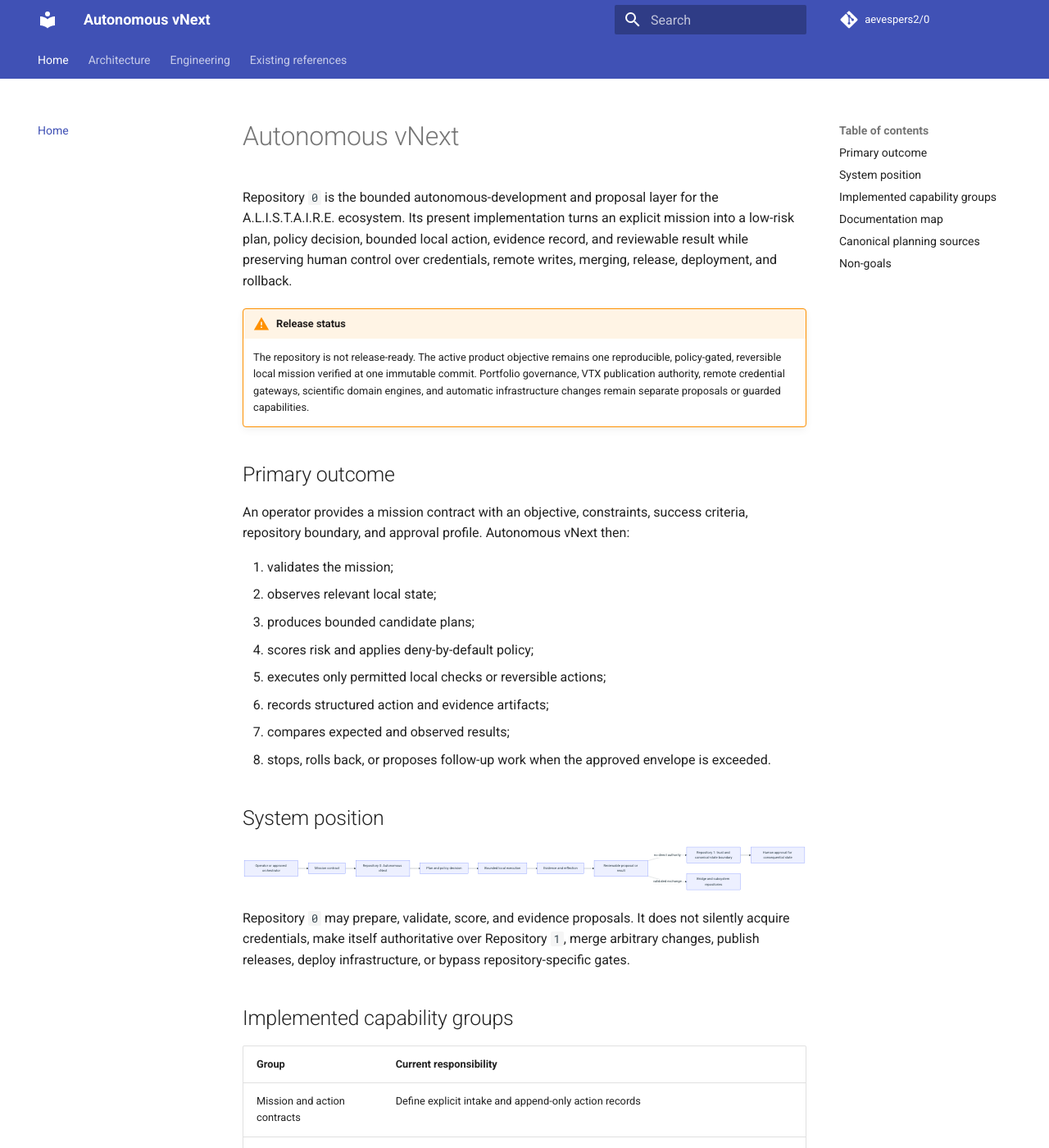
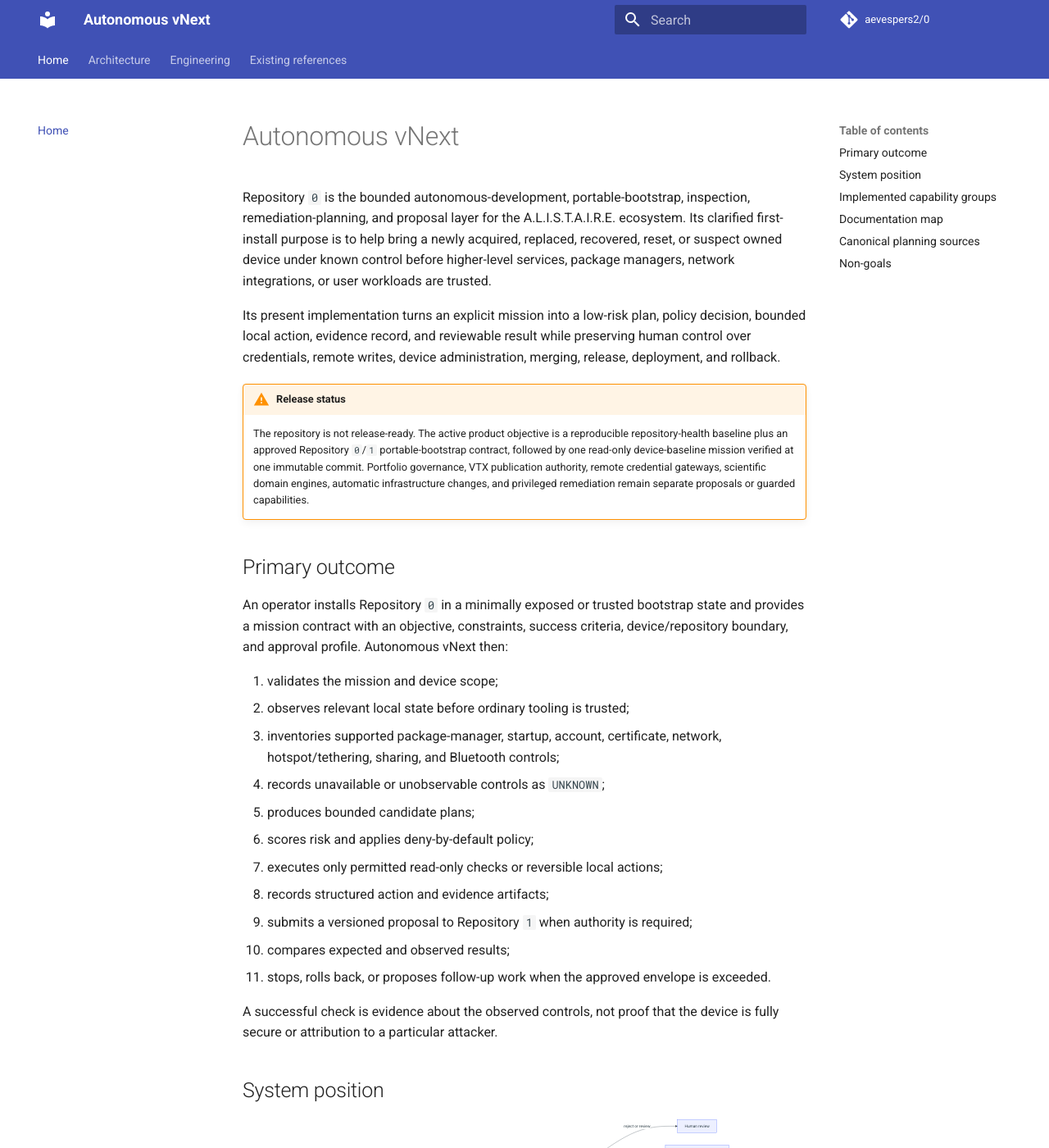
Before and after one commit to aevespers2/0, an MkDocs documentation site: the page built from docs/index.md, in a window 1280 px wide and 1400 px high. Shown: the whole window at 82% size. Built offline with MkDocs 1.6.1 and Material for MkDocs 9.7.7, drawn with Linux system fonts in a browser that asks for light colours; comment, search, counter and statistics services are not loaded; some of the changed text lies outside the part shown.

Commit message:
docs: foreground portable bootstrap purpose

````diff
--- a/docs/index.md
+++ b/docs/index.md
@@ -1,39 +1,46 @@
 # Autonomous vNext
 
-Repository `0` is the bounded autonomous-development and proposal layer for the A.L.I.S.T.A.I.R.E. ecosystem. Its present implementation turns an explicit mission into a low-risk plan, policy decision, bounded local action, evidence record, and reviewable result while preserving human control over credentials, remote writes, merging, release, deployment, and rollback.
+Repository `0` is the bounded autonomous-development, portable-bootstrap, inspection, remediation-planning, and proposal layer for the A.L.I.S.T.A.I.R.E. ecosystem. Its clarified first-install purpose is to help bring a newly acquired, replaced, recovered, reset, or suspect owned device under known control before higher-level services, package managers, network integrations, or user workloads are trusted.
+
+Its present implementation turns an explicit mission into a low-risk plan, policy decision, bounded local action, evidence record, and reviewable result while preserving human control over credentials, remote writes, device administration, merging, release, deployment, and rollback.
 
 !!! warning "Release status"
-    The repository is not release-ready. The active product objective remains one reproducible, policy-gated, reversible local mission verified at one immutable commit. Portfolio governance, VTX publication authority, remote credential gateways, scientific domain engines, and automatic infrastructure changes remain separate proposals or guarded capabilities.
+    The repository is not release-ready. The active product objective is a reproducible repository-health baseline plus an approved Repository `0`/`1` portable-bootstrap contract, followed by one read-only device-baseline mission verified at one immutable commit. Portfolio governance, VTX publication authority, remote credential gateways, scientific domain engines, automatic infrastructure changes, and privileged remediation remain separate proposals or guarded capabilities.
 
 ## Primary outcome
 
-An operator provides a mission contract with an objective, constraints, success criteria, repository boundary, and approval profile. Autonomous vNext then:
+An operator installs Repository `0` in a minimally exposed or trusted bootstrap state and provides a mission contract with an objective, constraints, success criteria, device/repository boundary, and approval profile. Autonomous vNext then:
 
-1. validates the mission;
-2. observes relevant local state;
-3. produces bounded candidate plans;
-4. scores risk and applies deny-by-default policy;
-5. executes only permitted local checks or reversible actions;
-6. records structured action and evidence artifacts;
-7. compares expected and observed results;
-8. stops, rolls back, or proposes follow-up work when the approved envelope is exceeded.
+1. validates the mission and device scope;
+2. observes relevant local state before ordinary tooling is trusted;
+3. inventories supported package-manager, startup, account, certificate, network, hotspot/tethering, sharing, and Bluetooth controls;
+4. records unavailable or unobservable controls as `UNKNOWN`;
+5. produces bounded candidate plans;
+6. scores risk and applies deny-by-default policy;
+7. executes only permitted read-only checks or reversible local actions;
+8. records structured action and evidence artifacts;
+9. submits a versioned proposal to Repository `1` when authority is required;
+10. compares expected and observed results;
+11. stops, rolls back, or proposes follow-up work when the approved envelope is exceeded.
+
+A successful check is evidence about the observed controls, not proof that the device is fully secure or attribution to a particular attacker.
 
 ## System position
 
 ```mermaid
 flowchart LR
-    O[Operator or approved orchestrator] --> M[Mission contract]
-    M --> R0[Repository 0: Autonomous vNext]
-    R0 --> P[Plan and policy decision]
-    P --> X[Bounded local execution]
-    X --> E[Evidence and reflection]
-    E --> Q[Reviewable proposal or result]
-    Q -. no direct authority .-> R1[Repository 1: trust and canonical-state boundary]
-    Q -. validated exchange .-> B[Bridge and subsystem repositories]
-    R1 --> H[Human approval for consequential state]
+    D[New, recovered, replaced, or suspect owned device] --> M[Portable bootstrap mission]
+    M --> R0[Repository 0: inspect, plan, verify]
+    R0 --> P[Local non-authoritative proposal]
+    P --> R1[Repository 1: quarantine and authority decision]
+    R1 -->|reject or review| H[Human review]
+    R1 -->|narrow expiring capability| X[Bounded reversible execution]
+    X --> E[Evidence and resulting-state receipt]
+    E --> R1
+    R1 --> C[Canonical baseline or recovery checkpoint]
 ```
 
-Repository `0` may prepare, validate, score, and evidence proposals. It does not silently acquire credentials, make itself authoritative over Repository `1`, merge arbitrary changes, publish releases, deploy infrastructure, or bypass repository-specific gates.
+Repository `0` may prepare, validate, score, and evidence proposals. It does not silently acquire credentials, make itself authoritative over Repository `1`, claim control of unsupported platform state, merge arbitrary changes, publish releases, deploy infrastructure, or bypass repository-specific gates.
 
 ## Implemented capability groups
 
@@ -48,10 +55,13 @@ Repository `0` may prepare, validate, score, and evidence proposals. It does not
 | Portfolio observability | Provide bounded health and evidence proposals; automated owner-wide authority remains separately gated |
 | Gods and Clan integration | Expose observability and Terraform planning scaffolds while preserving approval for apply, release, and deployment |
 
+The portable-bootstrap domain profile is documentation and planning scope until platform-specific inventory adapters, fixtures, and evidence pass their own acceptance gates.
+
 ## Documentation map
 
 - [System architecture](architecture.md) — components, trust zones, data flows, and failure containment.
 - [A.L.I.S.T.A.I.R.E. role](alistaire-role.md) — portfolio ownership and subsystem relationships.
+- [Portable first-install security](portable-first-install.md) — device bootstrap, security domains, Repository `0`/`1` boundary, and platform limitations.
 - [Contracts and state](contracts.md) — mission, action, proposal, evidence, and compatibility rules.
 - [Autonomous development](autonomous-development.md) — acceleration loop, authority ladder, and acceptance sequence.
 - [Developer onboarding](development.md) — setup, validation, repository map, and change discipline.
@@ -73,4 +83,4 @@ When these sources disagree, do not silently select the most permissive interpre
 
 ## Non-goals
 
-This documentation does not authorize unrestricted self-modification, autonomous credentials, silent pushes, destructive Git operations, production scientific claims, physical quantum-computing claims, automatic Terraform apply, automatic release, or deployment. Increasing development velocity is achieved through parallel proposal generation, deterministic validation, evidence reuse, and bounded automation—not by removing traceability or recovery paths.
+This documentation does not authorize unrestricted self-modification, autonomous credentials, silent pushes, destructive Git operations, intrusive monitoring, interception, counter-intrusion, control of unauthorized devices, production scientific claims, physical quantum-computing claims, automatic Terraform apply, automatic release, or deployment. Increasing development velocity is achieved through parallel proposal generation, deterministic validation, evidence reuse, and bounded automation—not by removing traceability or recovery paths.
````
